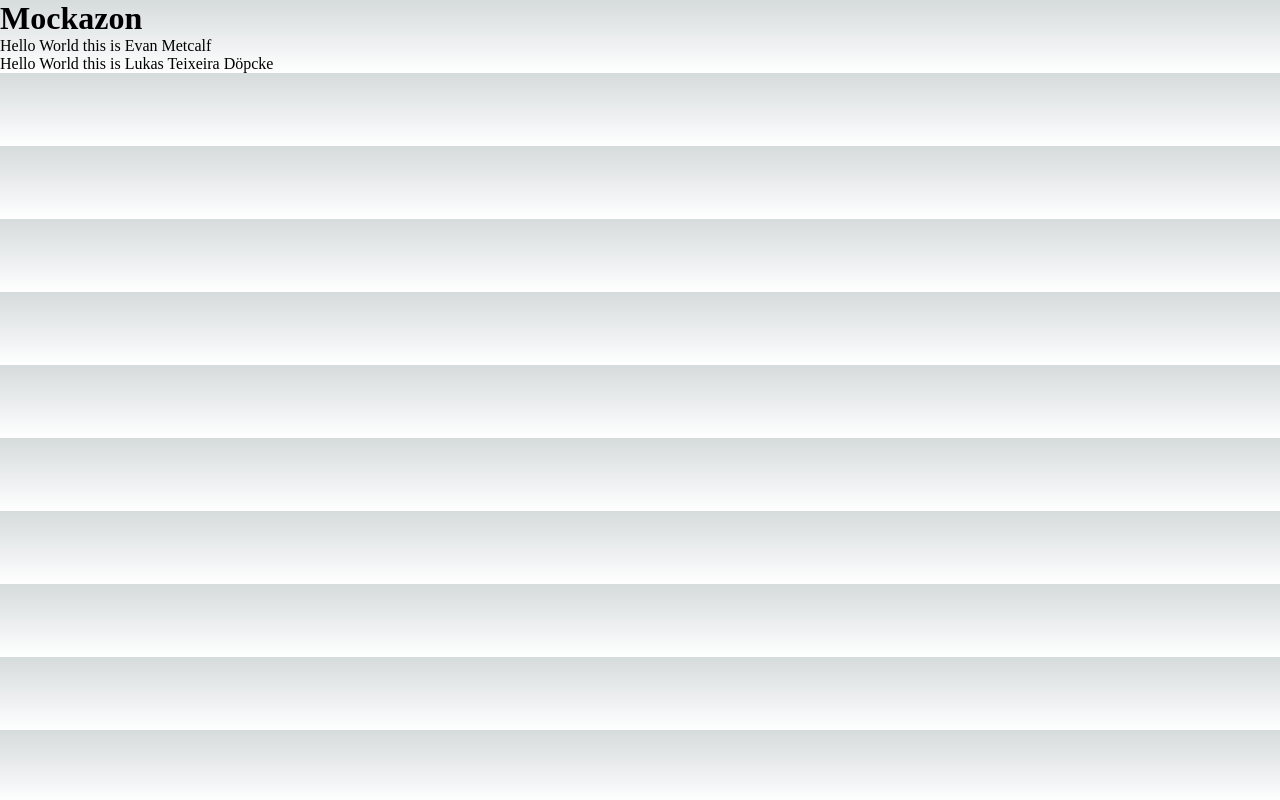
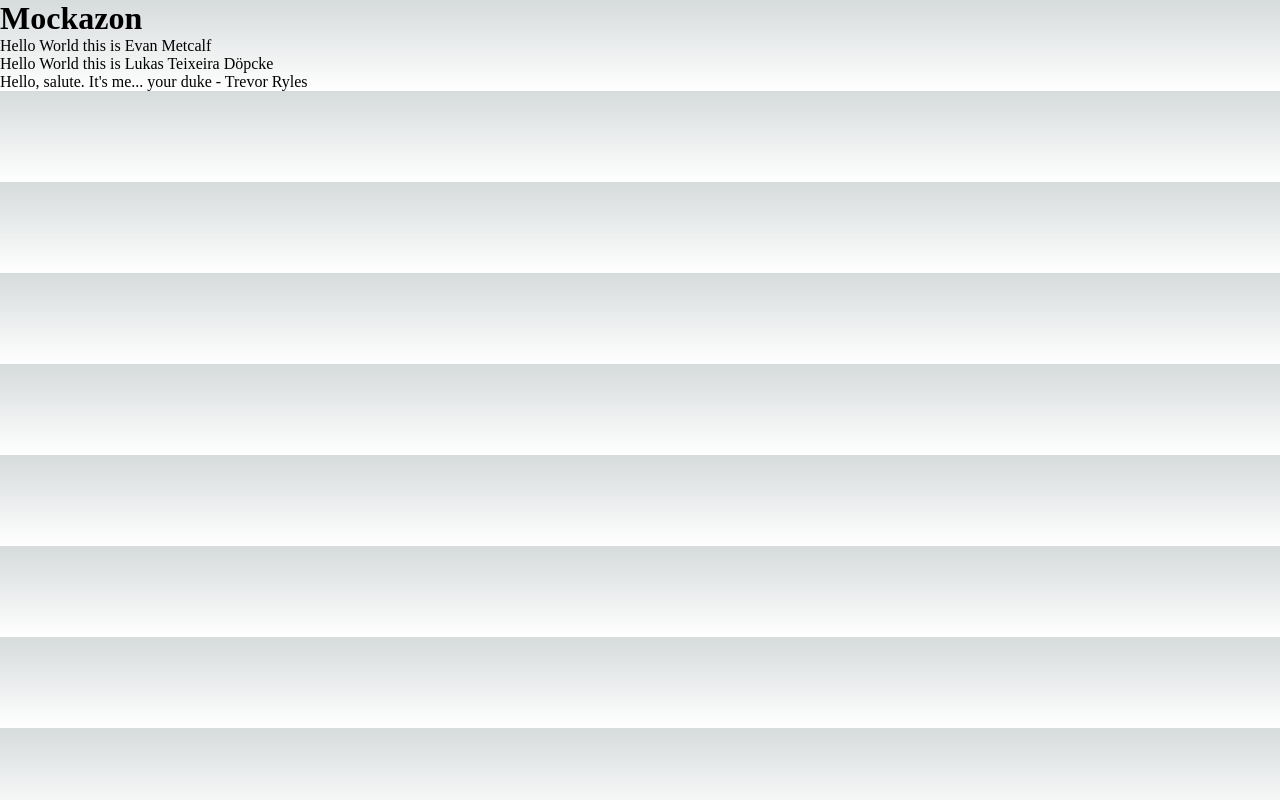
Before and after one commit to HuntTraitor/Mockazon, a Next.js app: page / in a window 1280 px wide. Built offline with nearby package versions, Linux system fonts and the light colour scheme.

Commit message:
Add hello world for Trevor Ryles

```diff
--- a/src/views/App.tsx
+++ b/src/views/App.tsx
@@ -6,6 +6,7 @@ export const App = () => {
       <h1>Mockazon</h1>
       <p>Hello World this is Evan Metcalf</p>
       <p>Hello World this is Lukas Teixeira Döpcke</p>
+      <p>Hello, salute. It&apos;s me... your duke - Trevor Ryles</p>
     </Fragment>
   );
 };
```
